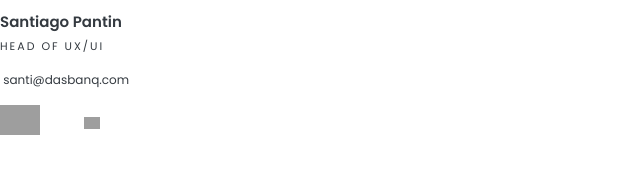
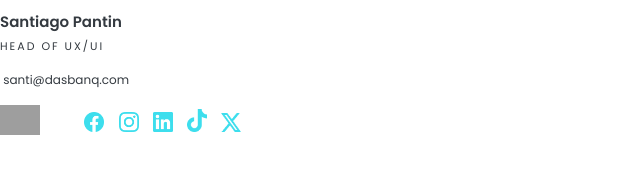
Before and after one commit to gastonmourelle/firmas-email-dasbanq, a plain HTML site: page template/index.html in a window 1280 px wide. Shown: the whole page, without its empty margins (0-640 px from the left). Drawn offline with Linux system fonts and the light colour scheme; grey boxes are pictures that could not be loaded.

Commit message:
nuevos iconos

```diff
--- a/template/index.html
+++ b/template/index.html
@@ -16,18 +16,24 @@
     <div class="footer">
       <div class="logo" style="display: inline-block; vertical-align: middle; margin-right: 40px;">
         <a target="_blank" href="https://dasbanq.com/">
-          <img width="40" src="https://media2.giphy.com/media/v1.Y2lkPTc5MGI3NjExOXZjOXpiZGk0dml4Yno2Z2d5eHkycWV3aXF2M2hvb29qN3RyemtrNCZlcD12MV9pbnRlcm5hbF9naWZfYnlfaWQmY3Q9cw/fitA5UyqrgnbkMVOry/giphy.gif" />
+          <img width="40" src="https://gastonmourelle.github.io/firmas-email-dasbanq/assets/animacion-isotipo.gif" />
           </a>
       </div>
       <div class="social-icons" style="display: inline-block; vertical-align: middle;">
-        <a style="text-decoration: none; margin-right:20px" target="_blank" href="">
-          <img width="16" src="https://imgur.com/bIchvMA"/>
+        <a style="text-decoration: none; margin-right:10px" target="_blank" href="">
+          <img width="20" src="https://gastonmourelle.github.io/firmas-email-dasbanq/assets/ico/facebook.png"/>
         </a>
-        <a style="text-decoration: none; margin-right:20px" target="_blank" href="">
-          <img width="20" src="" />
+        <a style="text-decoration: none; margin-right:10px" target="_blank" href="">
+          <img width="20" src="https://gastonmourelle.github.io/firmas-email-dasbanq/assets/ico/instagram.png" />
         </a>
-        <a style="text-decoration: none;" target="_blank" href="">
-          <img width="16" src="" />
+        <a style="text-decoration: none; margin-right:10px" target="_blank" href="">
+          <img width="20" src="https://gastonmourelle.github.io/firmas-email-dasbanq/assets/ico/linkedin.png" />
+        </a>
+        <a style="text-decoration: none; margin-right:10px" target="_blank" href="">
+          <img width="20" src="https://gastonmourelle.github.io/firmas-email-dasbanq/assets/ico/tiktok.png" />
+        </a>
+        <a style="text-decoration: none; margin-right:10px" target="_blank" href="">
+          <img width="20" src="https://gastonmourelle.github.io/firmas-email-dasbanq/assets/ico/x.png" />
         </a>
       </div>
     </div>
```
